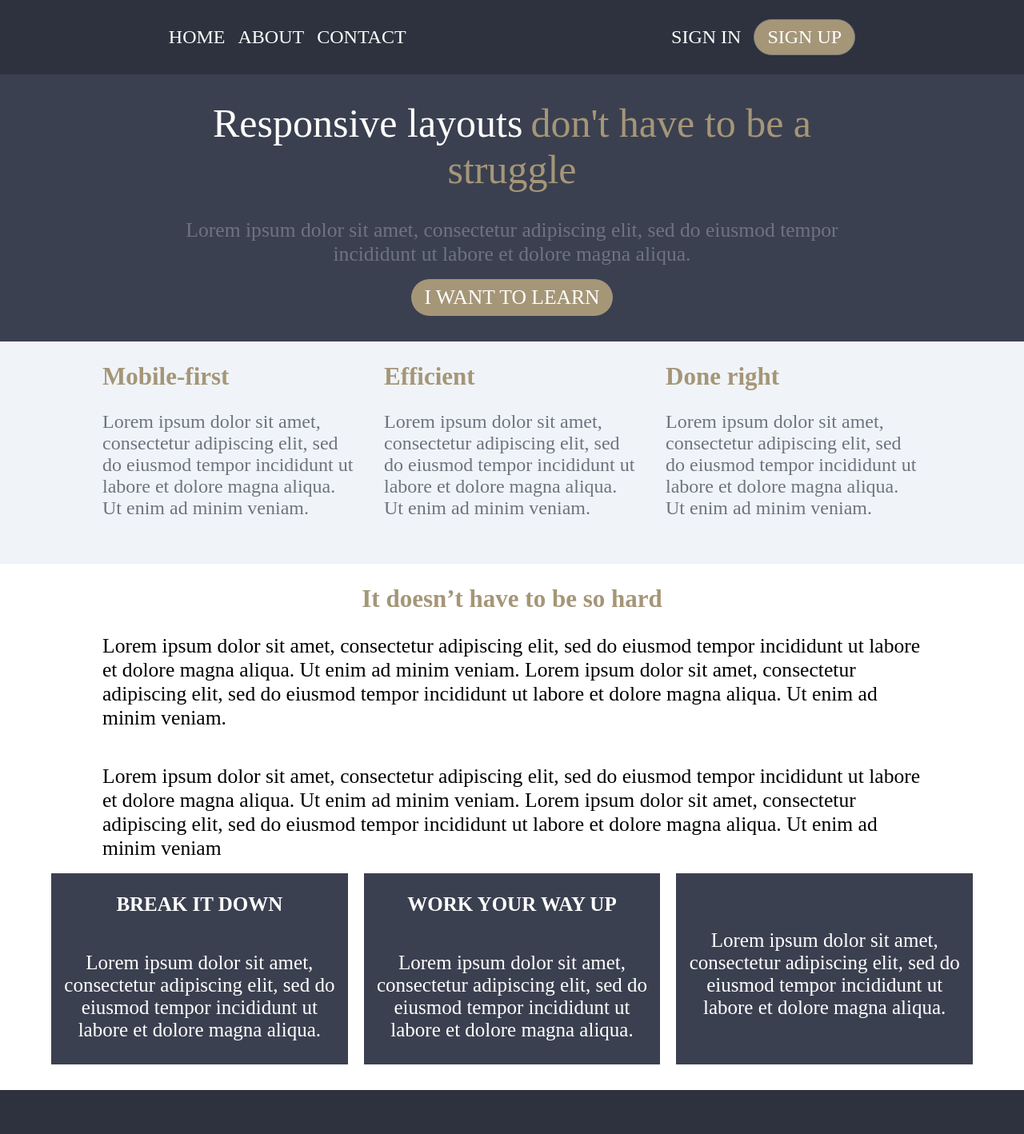
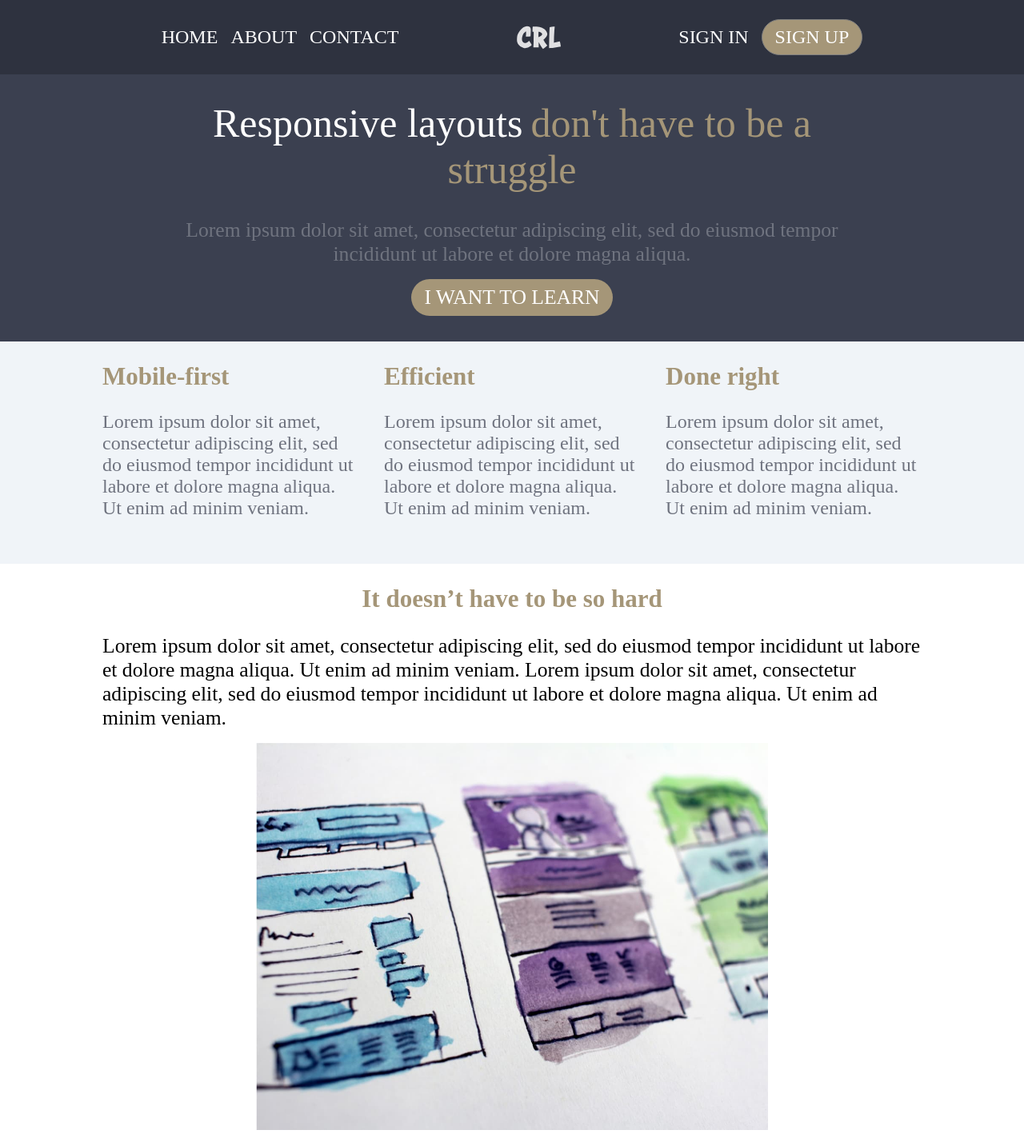
Before and after one commit to MateuszZaniewski/Day21Challege, a plain HTML site: page index.html in a window 1280 px wide. Shown: the top 1418 px of the page at 80% size. Drawn offline with Linux system fonts and the light colour scheme.

Commit message:
fixed broken paths

```diff
--- a/index.html
+++ b/index.html
@@ -12,11 +12,11 @@
         <div class="navBox">
         <div class="logoBox">
             <div class="logoBoxHamburger">
-               <img src="/Day 21 Challege/hamburger.png" alt="">
+               <img src="/Day21Challege/hamburger.png" alt="">
             </div>
 
             <div class="logoBoxBox">
-            <img src="/Day 21 Challege/logo.svg" alt="">
+            <img src="/Day21Challege/logo.svg" alt="">
             </div>
         </div>
         <div class="navSection">
@@ -28,7 +28,7 @@
                 </ul>
             </div>
             <div class="logoBoxBoxOver700">
-                <img src="/Day 21 Challege/logo.svg" alt="">
+                <img src="/Day21Challege/logo.svg" alt="">
                 </div>
             <div class="registerBox">
                 <ul>
@@ -89,7 +89,7 @@
                     enim ad minim veniam. Lorem ipsum dolor sit amet, consectetur
                     adipiscing elit, sed do eiusmod tempor incididunt ut labore et
                     dolore magna aliqua. Ut enim ad minim veniam.</p>
-                <div class="imageBox"><img src="/Day 21 Challege/the-image.jpg" alt=""></div>
+                <div class="imageBox"><img src="/Day21Challege/the-image.jpg" alt=""></div>
                 <p>Lorem ipsum dolor sit amet, consectetur adipiscing elit, sed do
                     eiusmod tempor incididunt ut labore et dolore magna aliqua. Ut
                     enim ad minim veniam. Lorem ipsum dolor sit amet, consectetur
```
